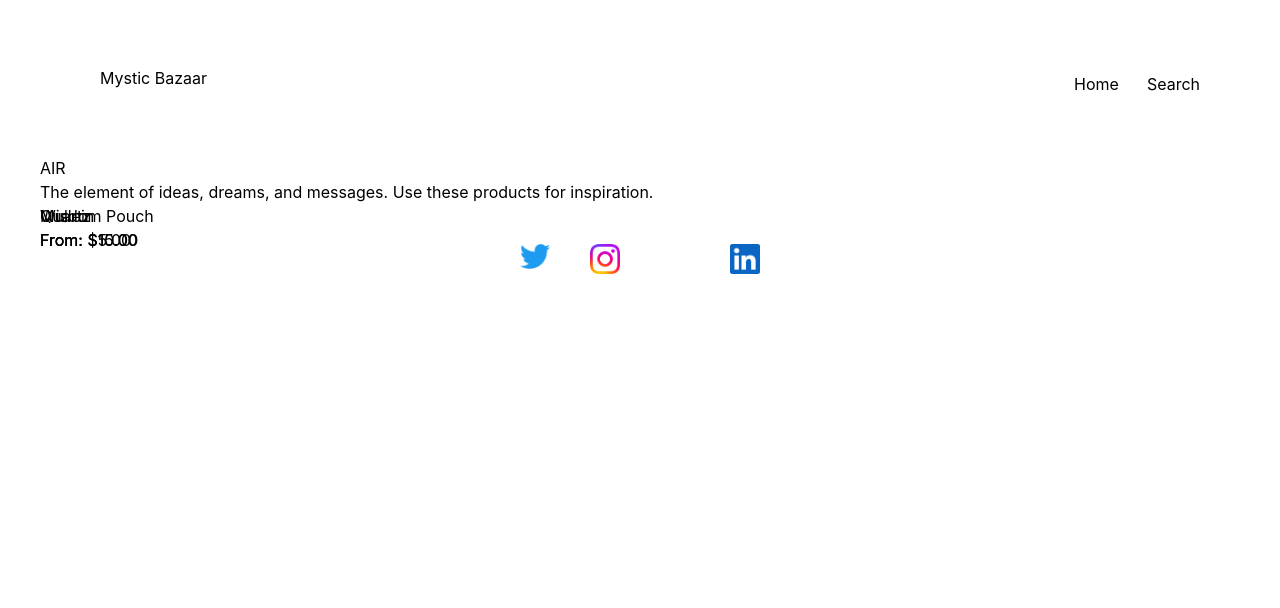
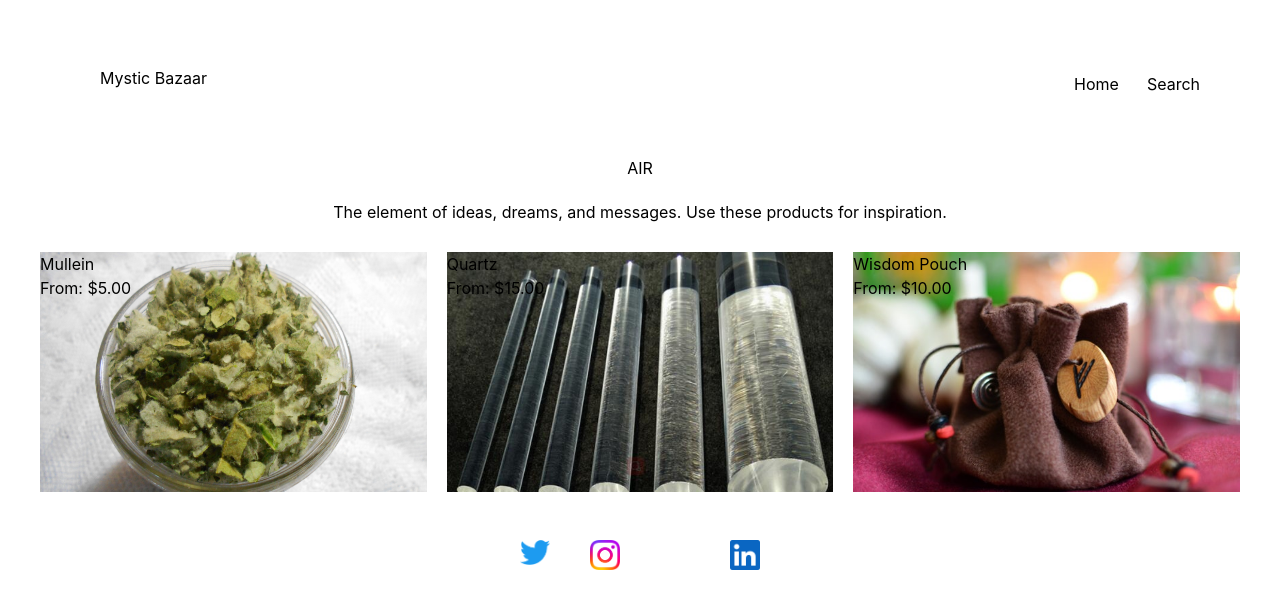
Before and after one commit to LeeGee64/mystic-bazaar-v2, a Next.js app: page /categories/air in a window 1280 px wide. Shown: the top 608 px of the page. Built offline with nearby package versions, Linux system fonts and the light colour scheme; a web font is replaced by a local one.

Commit message:
preview height issue fix and category page styling

```diff
--- a/components/products/preview.js
+++ b/components/products/preview.js
@@ -15,7 +15,7 @@ export default function Preview({productItem}) {
 
     // <Link class="max-h-full" href= {`/products/${productItem.slug}`}></Link>
 
-    <div class="relative" key={productItem.id} id={productItem.name}>
+    <div class="relative h-full" key={productItem.id} id={productItem.name}>
      <Link href= {`/products/${productItem.slug}`}>
         <Image alt={productItem.name}
                 src={productItem.images[0].url}
--- a/pages/categories/[category].js
+++ b/pages/categories/[category].js
@@ -30,15 +30,15 @@ export default function Category() {
         const selectDesc = descArray.find((d)=> d.name === selectedCat)?.description;
 
         return (selectedCat ? <Layout>
-                                <h1>{selectedCat.toUpperCase()}</h1>
-                                <p>{!selectDesc ? 'Enjoy these ethically sourced and created product!': selectDesc}</p>
-                                <ul>
+                                <h1 class="text-center">{selectedCat.toUpperCase()}</h1>
+                                <p class="text-center p-5">{!selectDesc ?
+                                'Enjoy these ethically sourced and created product!': selectDesc}</p>
+                                <div class="py-2 grid gap-5 sm:grid-cols-3">
                                 {prodArray.map((p)=> {if(p.category.includes(selectedCat)){return (
-                            <li key={p.id}>
-                                <Preview productItem={p}/>
-                            </li>
-                        )}})}
-                                </ul>
+                                        <div class="h-40 sm:h-60">
+                                        <Preview productItem={p}/>
+                                        </div>)}})}
+                                </div>
                             </Layout>
                 : <h1>Sorry, this Category does not exist.</h1>)
 
```
